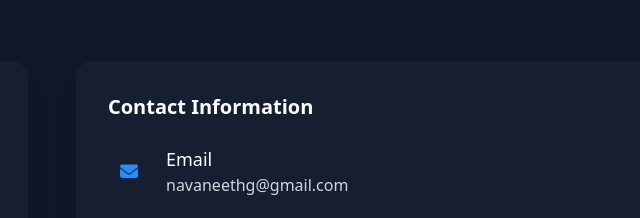
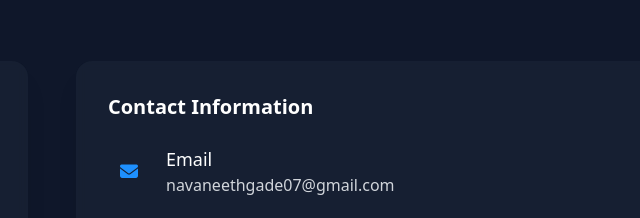
Before and after one commit to Navaneeth-21/My_Portfolio, a website: page public/index.html in a window 1280 px wide. Shown: the part 4853-5071 px from the top of the page, 588-1228 px from the left. Drawn offline with nearby package versions, Linux system fonts and the light colour scheme.

Commit message:
updating contact section

```diff
--- a/public/index.html
+++ b/public/index.html
@@ -746,7 +746,7 @@
                                 </div>
                                 <div class="ml-4">
                                     <h4 class="text-lg font-medium text-white">Email</h4>
-                                    <p class="text-gray-300">navaneethg@gmail.com</p>
+                                    <p class="text-gray-300">navaneethgade07@gmail.com</p>
                                 </div>
                             </div>
                             <div class="flex items-start">
```
